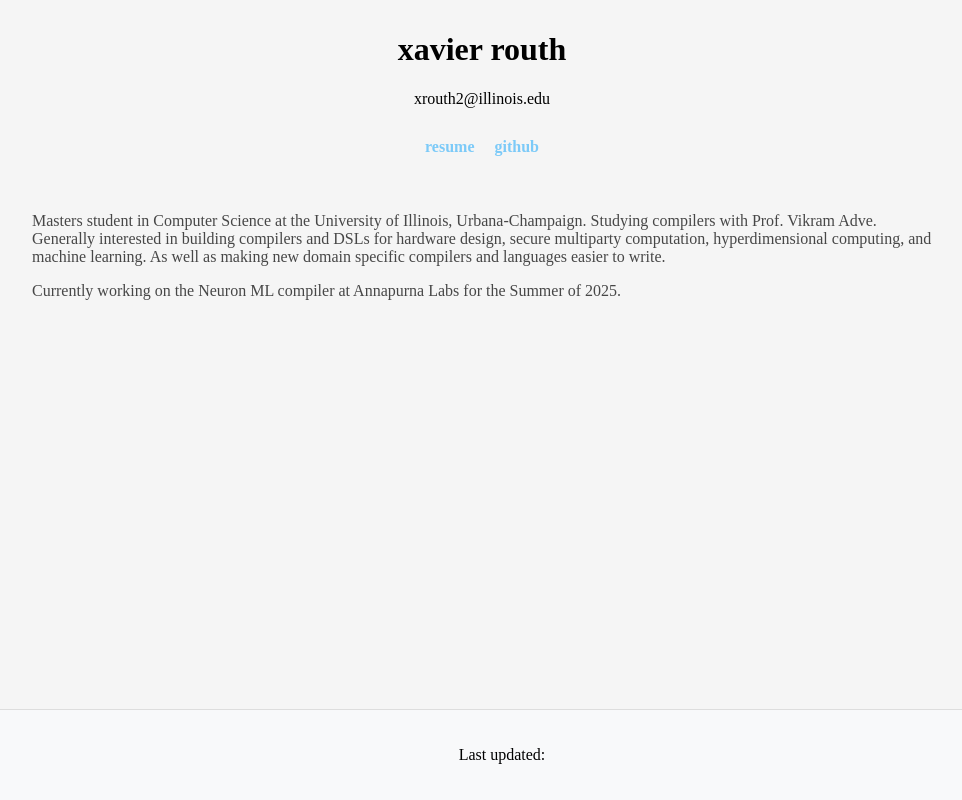
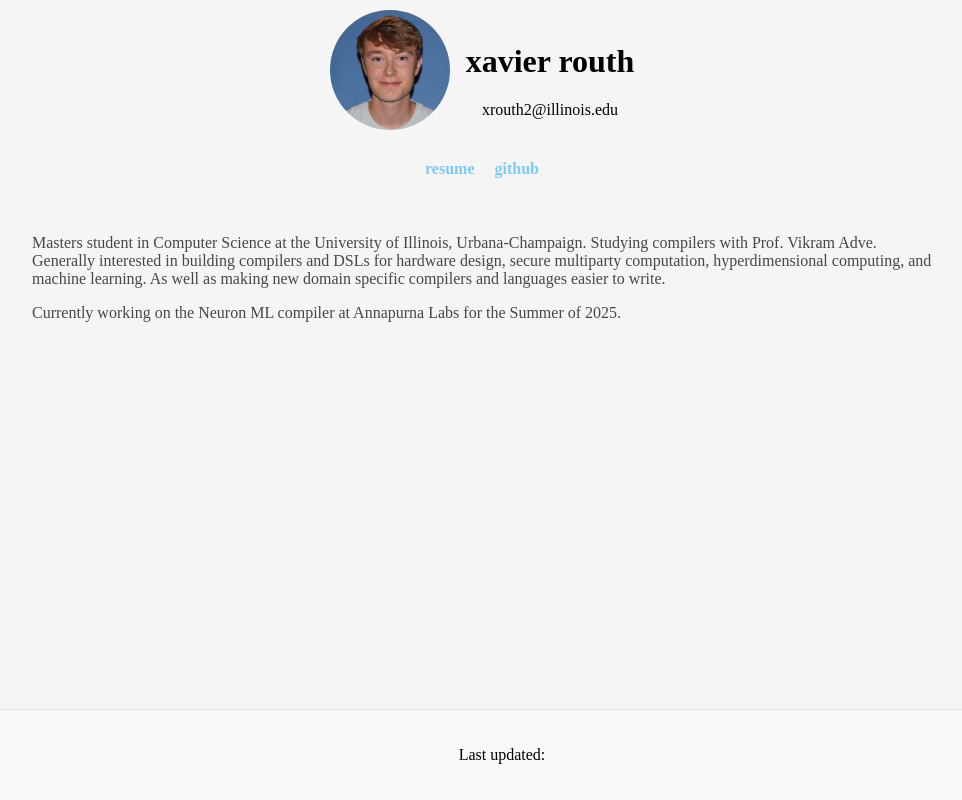
Before and after one commit to xavierrouth/xavierrouth.github.io, a plain HTML site: page index.html in a window 1280 px wide. Shown: the whole page, without its empty margins (158-1120 px from the left). Drawn offline with Linux system fonts and the light colour scheme; no server answers.

Commit message:
headshot

```diff
--- a/index.html
+++ b/index.html
@@ -5,11 +5,41 @@
 <meta name="viewport" content="width=device-width, initial-scale=1.0">
 <title>Xavier Routh</title>
 <link rel="stylesheet" type="text/css" href="style.css" />
+<style>
+    header .header-content {
+        display: flex;
+        align-items: center;
+        gap: 1rem;
+        justify-content: center;
+    }
 
+    .profile-pic {
+        width: 120px;
+        height: 120px;
+        border-radius: 50%;
+        object-fit: cover;
+    }
+
+    @media (max-width: 600px) {
+        .profile-pic {
+            width: 80px;
+            height: 80px;
+        }
+    }
+
+    .header-text {
+        text-align: center;
+    }
+</style>
 
 <header>
-    <h1>xavier routh</h1>
-    <a>xrouth2@illinois.edu</a>
+    <div class="header-content">
+        <img src="resources/headshot.jpg" alt="Portrait of Xavier Routh" class="profile-pic" loading="lazy">
+        <div class="header-text">
+            <h1>xavier routh</h1>
+            <a>xrouth2@illinois.edu</a>
+        </div>
+    </div>
 </header>
 <nav>
     <a href="attachments/resume.pdf"> resume</a>
```
Also changed, not shown: resources/headshot.jpg (added).
